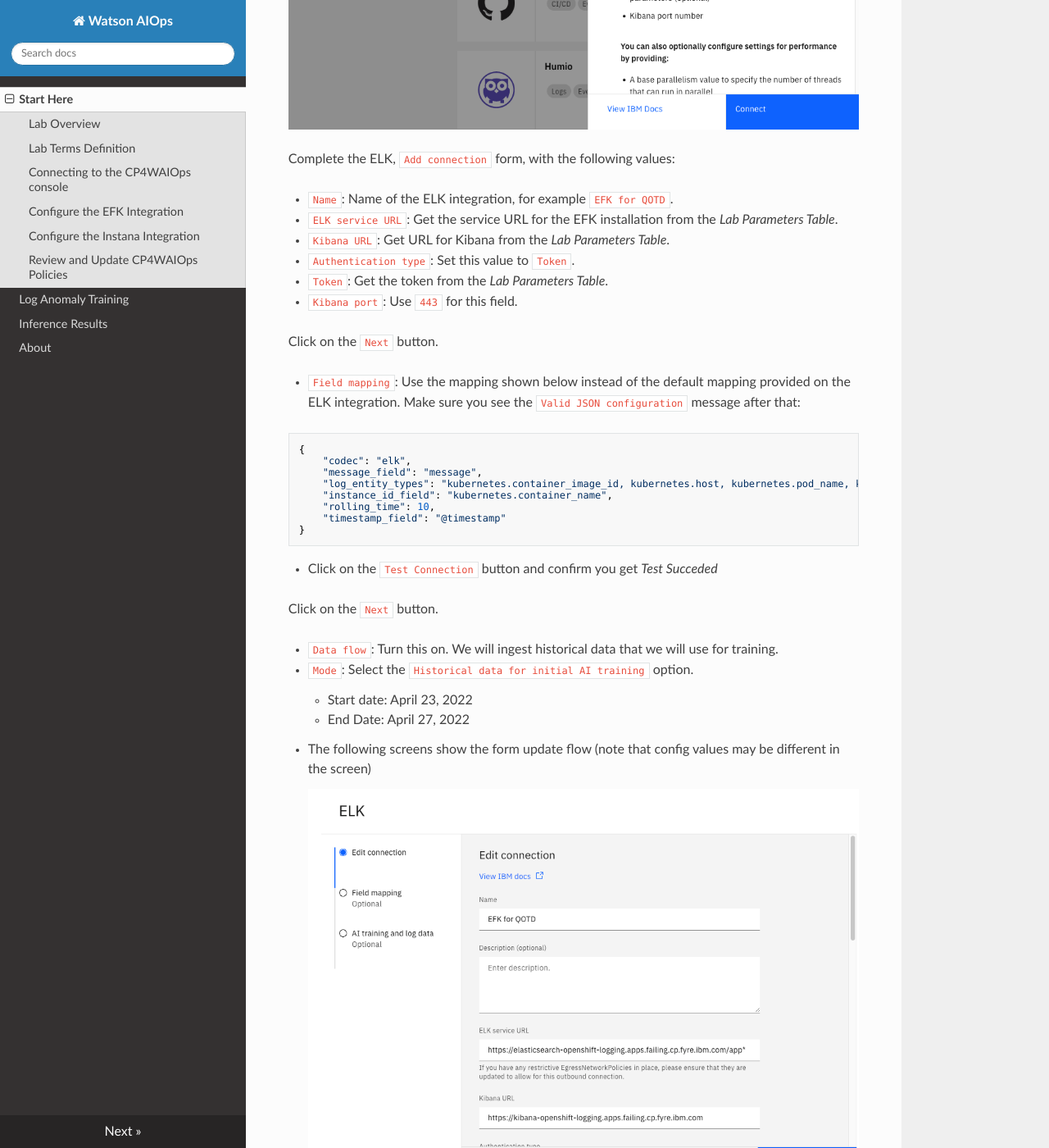
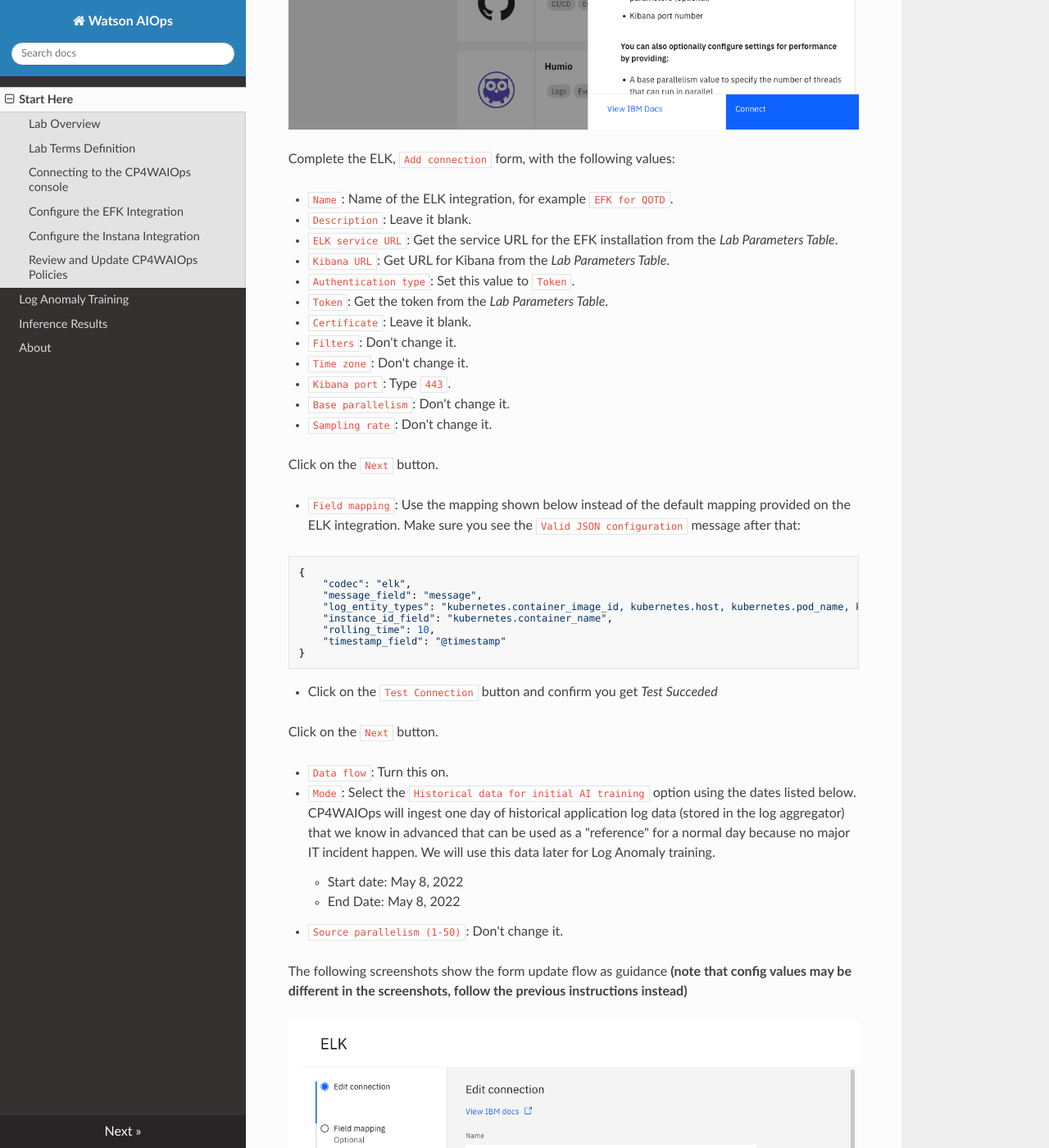
Before and after one commit to jorgego11/aiopslabs, an MkDocs documentation site: the page built from docs/integration.md, in a window 1280 px wide and 1400 px high, scrolled down 3746 px. Shown: the whole window at 82% size. Built offline with MkDocs 1.6.1, drawn with Linux system fonts in a browser that asks for light colours; nearby versions of some CDN libraries; some of the changed text lies outside the part shown.

Commit message:
last commit

```diff
--- a/docs/integration.md
+++ b/docs/integration.md
@@ -72,6 +72,8 @@
 
 * `Name`: Name of the ELK integration, for example `EFK for QOTD`.
 
+* `Description`: Leave it blank.
+
 * `ELK service URL`: Get the service URL for the EFK installation from the *Lab Parameters Table*.
 
 * `Kibana URL`: Get URL for Kibana from the *Lab Parameters Table*.
@@ -80,7 +82,17 @@
 
 * `Token`: Get the token from the *Lab Parameters Table*.
 
-* `Kibana port`: Use `443` for this field.
+* `Certificate`: Leave it blank.
+
+* `Filters`: Don't change it.
+
+* `Time zone`: Don't change it.
+
+* `Kibana port`: Type `443`.
+
+* `Base parallelism`: Don't change it.
+
+* `Sampling rate`: Don't change it.
 
 Click on the `Next` button.
 
@@ -100,27 +112,35 @@
 
 Click on the `Next` button.
 
-* `Data flow`: Turn this on. We will ingest historical data that we will use for training.
+* `Data flow`: Turn this on.
 
-* `Mode`: Select the `Historical data for initial AI training` option.
-    * Start date: April 23, 2022
-    * End Date: April 27, 2022
+* `Mode`: Select the `Historical data for initial AI training` option using the dates listed below. CP4WAIOps will ingest one day of historical application log data (stored in the log aggregator) that we know in advanced that can be used as a "reference" for a normal day because no major IT incident happen. We will use this data later for Log Anomaly training.
 
-* The following screens show the form update flow (note that config values may be different in the screen)
+    * Start date: May 8, 2022
+    * End Date: May 8, 2022
 
-    ![elk integration 2](./images/elk-integration-2.png "ELK integration 2")
+* `Source parallelism (1-50)`: Don't change it.
 
-    ![elk integration 3](./images/elk-integration-3.png "ELK integration 3")
+The following screenshots show the form update flow as guidance **(note that config values may be different in the screenshots, follow the previous instructions instead)**
 
-    ![elk integration 4](./images/elk-integration-4.png "ELK integration 4")
+![elk integration 2](./images/elk-integration-2.png "ELK integration 2")
 
-    ![elk integration 5](./images/elk-integration-5.png "ELK integration 5")
+![elk integration 3](./images/elk-integration-3.png "ELK integration 3")
 
-    ![elk integration 6](./images/elk-integration-6.png "ELK integration 6")
+![elk integration 4](./images/elk-integration-4.png "ELK integration 4")
 
-Finally, click on the `Done` button.  After some time, you will see the message `Connection completed. IBM Cloud Pak for Watson AIOps has successfully processed your request`
+![elk integration 5](./images/elk-integration-5.png "ELK integration 5")
 
-**>>> TBD >>>**  Add step to verify completion of 1 day of log data load
+![elk integration 6](./images/elk-integration-6.png "ELK integration 6")
+
+
+Finally, click on the `Done` button.  After some time, you will see the message `Connection completed. IBM Cloud Pak for Watson AIOps has successfully processed your request` and the ELK integration page will show the Data Flow Status as `Running` as shown below:
+
+![elk integration 7](./images/elk-integration-7.png "ELK integration 7")
+
+After around 15 minutes, it will stop pulling the data and the Data Flow Status will change to `Finished` as shown below. **Don't wait. Move to the next step in the meantime.**
+
+![elk integration 8](./images/elk-integration-8.png "ELK integration 8")
 
 ---
 
@@ -128,10 +148,9 @@
 
 The CP4WAIOps will consume topology information from Instana therefore we will configure the integration between the CP4WAIOps and Instana.
 
-Lets verify first that there is no topology data in the system. From the Home page, clik on Resource management under Overview on the left side of the page. On the Resource management page, make sure there are no Applications, Resource groups nor Resources defined, as shown below
+Lets verify first that there is no topology data in the system. From the Home page, clik on `Resource management` under `Overview` on the left side of the page. On the Resource management page, make sure there are no Applications, Resource groups nor Resources defined, as shown below
 
-**>>> TBD >>>**  Replace screen shot with one that does not show topology data.
-![instana integration 1](./images/instana-1.png "Instana integration 1")
+![instana integration 0](./images/instana-0.png "Instana integration 0")
 
 Now, lets define the Instana integration. From the Home page, clik on `Data and tool connections` under `Overview` on the left side of the page. Click on the `Add connection` button on the top right. On the Instana card, select `Add connection`. Take a moment to read the connection overview on the right side slider, then click on `Connect`, as shown in the following screen.
 
@@ -209,3 +228,7 @@
 * Click on the `Journal` tab to see the updates done so far to this policy.
 
 * Click on the `Specification` tab to see the actual steps or logic of the policy.
+
+That's all we need to do to enable this policy.
+
+---
```
Also changed, not shown: docs/about.md (+1 -1 lines), docs/log-anomaly.md (+13 -2 lines), docs/images/elk-integration-6.png, docs/images/elk-integration-7.png (added), docs/images/elk-integration-8.png (added), docs/images/instana-0.png (added).
